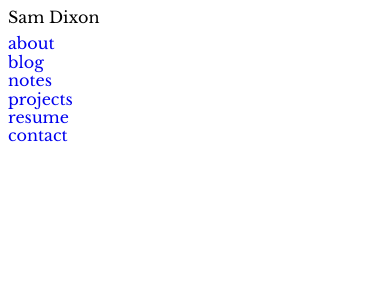
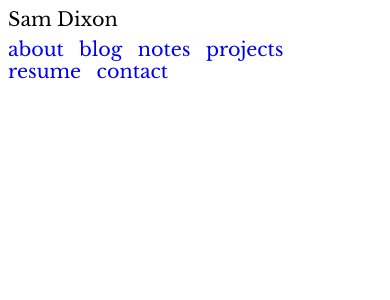
Before and after one commit to samdixon/sjd.im, a Flask app: page / in a window 390 px wide. Shown: the top 300 px of the page. Run offline with Flask 2, Linux system fonts and the light colour scheme.

Commit message:
first pass at mobile css

```diff
--- /dev/null
+++ b/src/site/static/mobile.css
@@ -0,0 +1,28 @@
+nav {
+    position: relative;
+    width: auto;
+    height: auto;
+    font-size: 1.2em;
+}
+
+nav ul {
+    margin: 0 auto;
+    padding:0 auto;
+}
+
+nav li {
+    display: inline;
+    padding-right: 10px;
+}
+
+.main {
+    width: auto;
+    margin: 0 auto;
+    padding: 10px;
+    font-size: 1.1em;
+}
+
+
+.section-content img {
+    display: none;
+}
--- a/src/site/templates/base.html
+++ b/src/site/templates/base.html
@@ -9,6 +9,9 @@
 
         <link type="text/css" rel=stylesheet href="/static/normalize.css">
         <link type="text/css" rel=stylesheet href="/static/styles.css">
+        <link type="text/css" rel=stylesheet media="only screen and (min-device-width: 0px) and (max-device-width: 1024px)" href="/static/mobile.css">
+        <meta name="viewport" content="width=device-width, initial-scale=1, minimum-scale=1, maximum-scale=1"/>
+
 
     </head>
     <body>
```
